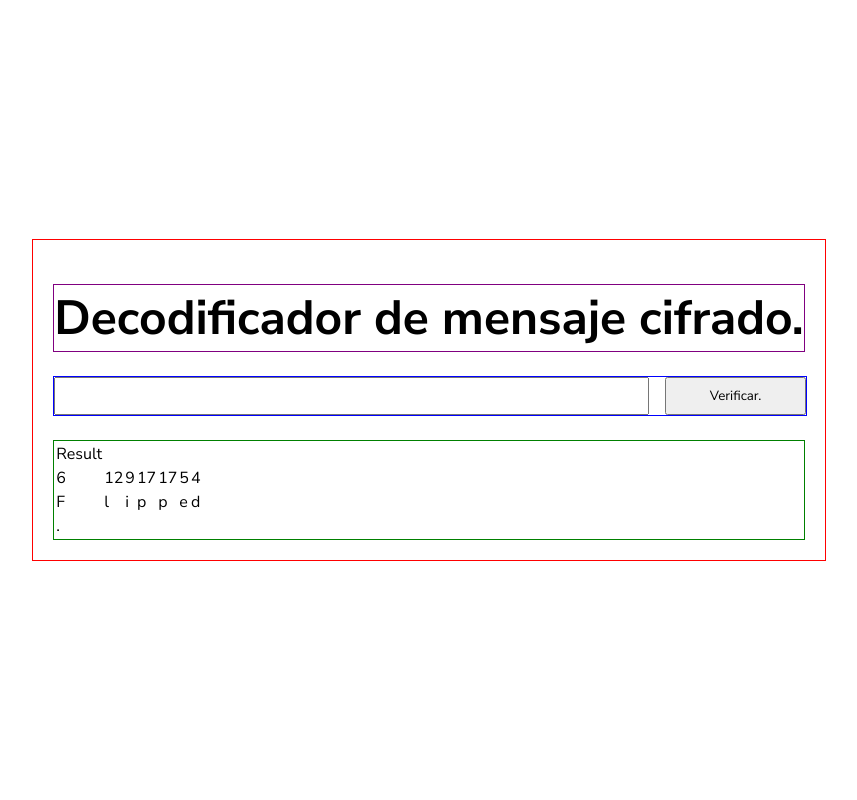
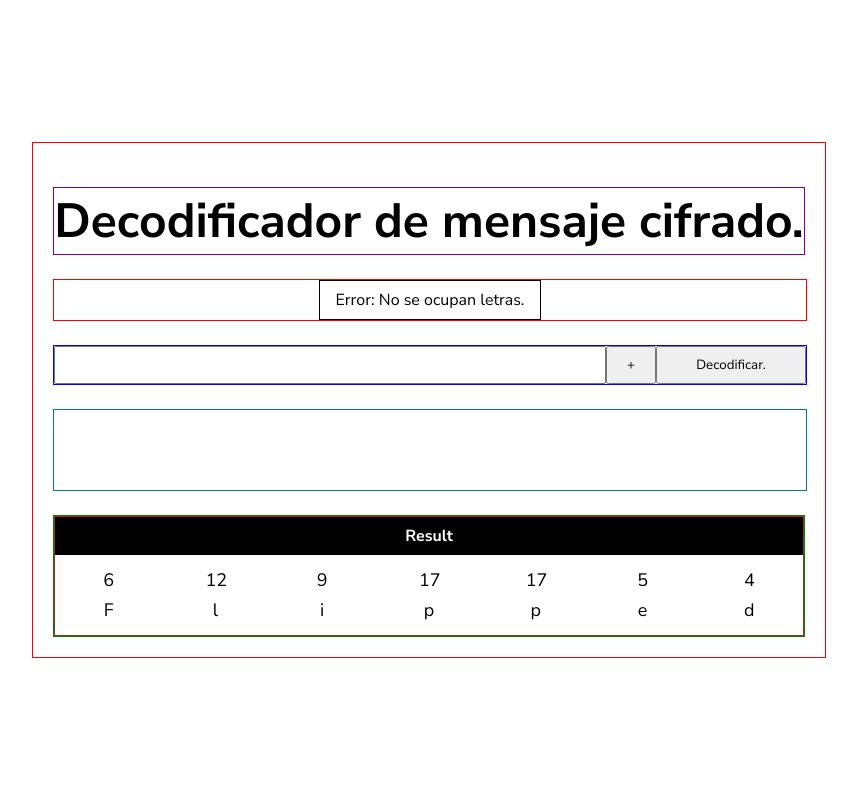
Before and after one commit to Macover/encryption-to-string, a PHP site: page / in a window 1280 px wide. Shown: the whole page, without its empty margins (211-1068 px from the left). Run offline with PHP 8.4, Linux system fonts and the light colour scheme.

Commit message:
script added

```diff
--- a/index.html
+++ b/index.html
@@ -11,12 +11,19 @@
     <div class="container">
         <div class="container__table-reference"></div>
         <h1 class="container__title">Decodificador de mensaje cifrado.</h1>
+        <div class="container__alert-messages">
+            <span>Error: No se ocupan letras.</span>
+        </div>
         <div class="container__form">
-            <input type="text" class="form__input" />
-            <button class="form__button">Verificar.</button>
+            <input id="dataInput" type="text" class="form__input" />
+            <button class="form__button-add">+</button>
+            <button class="form__button">Decodificar.</button>
+        </div>
+        <div class="container__stage-box">
+
         </div>
         <div class="container__table-result">
-            <table class="result-table">
+            <table class="table-result">
                 <thead>
                     <tr>
                         <td>Result</td>
@@ -42,13 +49,9 @@
                         <td>d</td>
                     </tr>
                 </tbody>
-                <tfoot>
-                    <tr>
-                        <td>.</td>
-                    </tr>
-                </tfoot>
             </table>
         </div>
     </div>
+    <script src="script.js"></script>
 </body>
 </html>
--- a/script.js
+++ b/script.js
@@ -0,0 +1,21 @@
+"use strict"
+
+const dataInput = document.getElementById('dataInput');
+
+
+const clearInput = () => dataInput.value = "";
+
+
+const sendAlertMessage = (message, bool) => {
+    console.log(message)
+}
+
+dataInput.addEventListener("input", e => {
+    const inputValue = e.target.value;
+    if (isNaN(inputValue)) {
+        sendAlertMessage("Error: Solo se aceptan números.");
+        clearInput();
+    }else if(inputValue.length > 2){
+        sendAlertMessage("Error: Rango permitido [1 - 28].");
+    }
+})
--- a/styles.css
+++ b/styles.css
@@ -6,7 +6,8 @@
     font-family: 'Nunito Sans', sans-serif;
 }
 :root{
-
+    --primaryColor : #000;
+    --secondaryColor: #fff;
 }
 
 body{
@@ -29,19 +30,67 @@ body{
     font-weight: 700;
     border: 1px solid purple;
 }
+.container__alert-messages{
+    width: 100%;
+    display: flex;
+    justify-content: center;
+    border: 1px solid red;
+}
+.container__alert-messages span{
+    border: 1px solid black;
+    padding: .5em 1em;
+}
 .container__form{
     display: flex;
     width: 100%;
-    gap: 1em;
     border: 1px solid blue;
 }
 .form__input{
     padding: 8px;
     flex-grow: 5;
 }
+.form__button-add{
+    flex-grow: .5;
+}
 .form__button{
     flex-grow: 1;
+}
+.container__stage-box{
+    width: 100%;
+    min-height: 5em;
+    border: 1px solid teal;
 }
 .container__table-result{
     border: 1px solid green;
 }
+.table-result{
+    width: 100%;
+    border: 1px solid brown;
+    display: flex;
+    flex-direction: column;
+}
+.table-result thead{
+}
+.table-result thead tr{
+    background-color: var(--primaryColor);
+    color: var(--secondaryColor);
+    display: flex;
+    padding: 8px;
+    justify-content: center;
+    font-weight: 700;
+}
+.table-result tbody{
+    padding: 10px 0;
+}
+.table-result tbody tr{
+    display: flex;
+    justify-content: space-around;
+}
+.table-result tbody tr td{
+    width: 20px;
+    font-size: 18px;
+    font-weight: 400;
+    padding: 3px 0;
+    /* border: 1px solid var(--primaryColor); */
+    text-align: center;
+}
```
